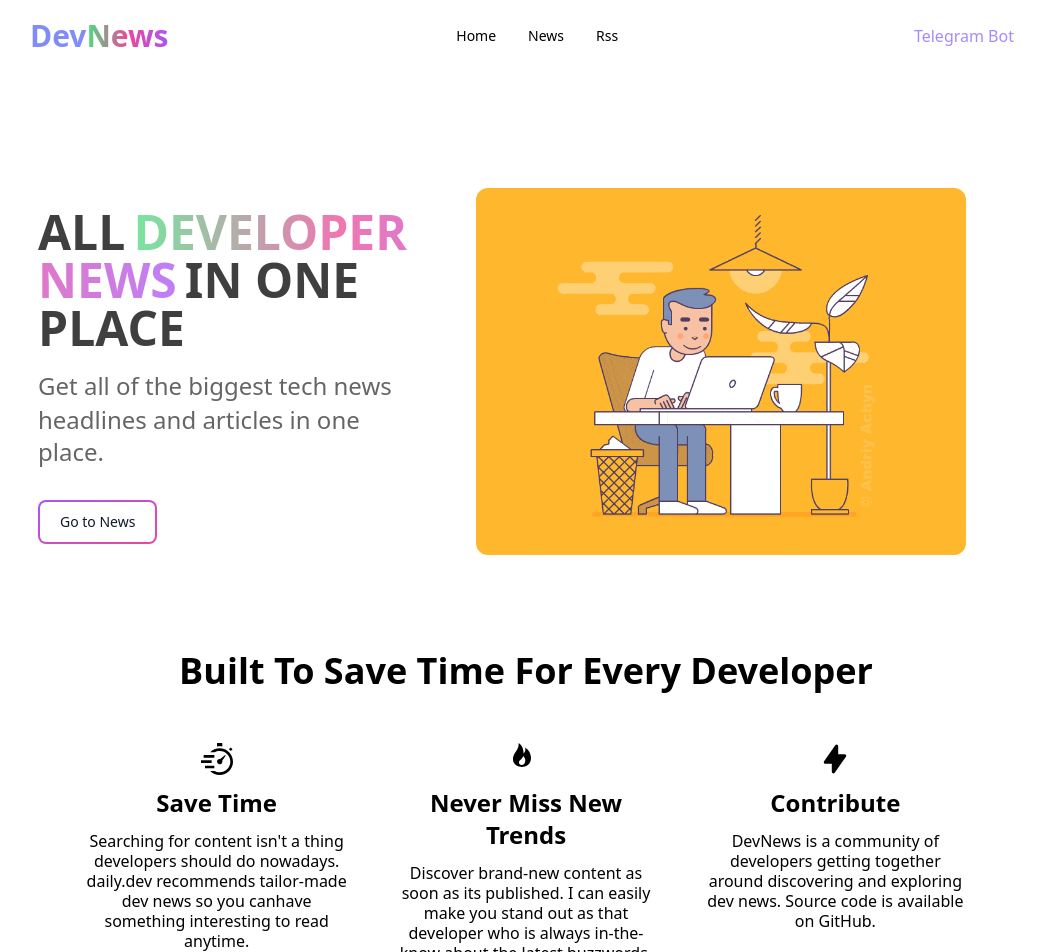
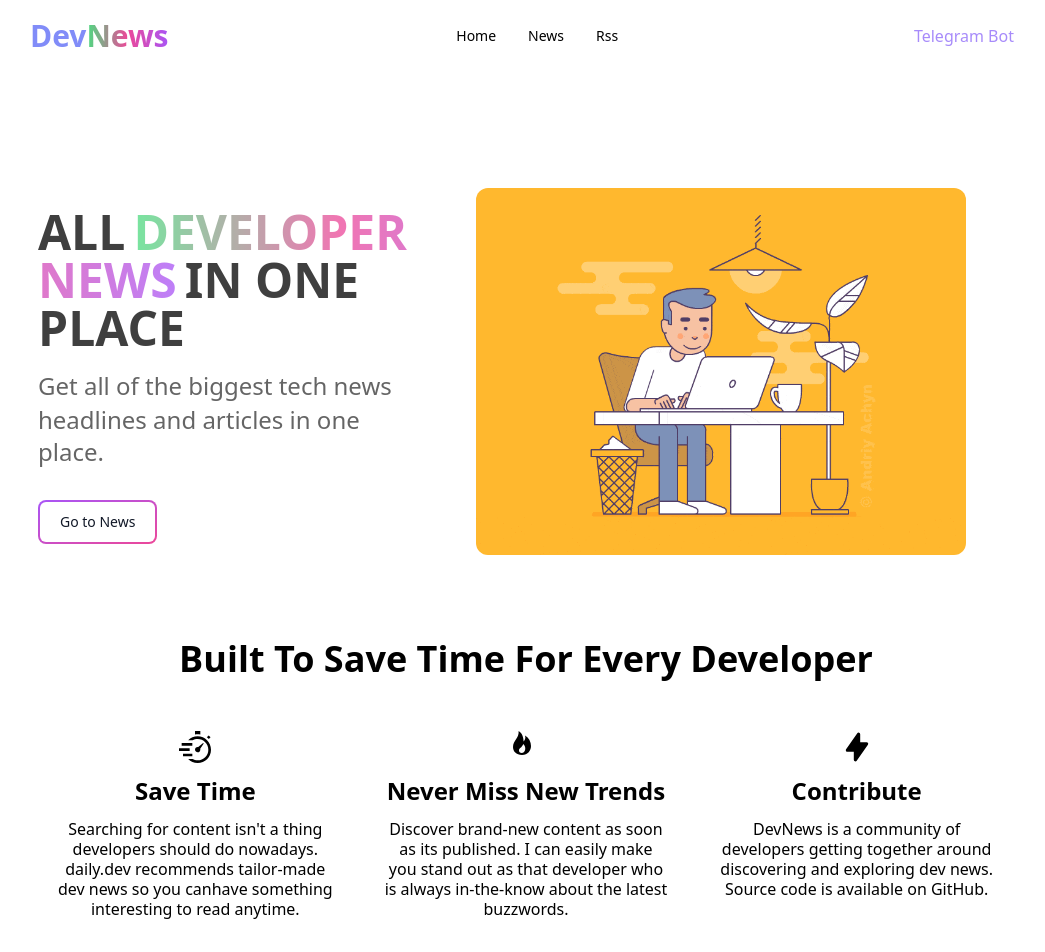
Before and after one commit to amrohan/DevNews-Frontend, a Next.js app: page / in a window 1280 px wide. Shown: the top 952 px of the page, without its empty margins (114-1159 px from the left). Built offline with nearby package versions, Linux system fonts and the light colour scheme.

Commit message:
Hompage complited

```diff
--- a/pages/index.js
+++ b/pages/index.js
@@ -1,6 +1,6 @@
 import Link from "next/link";
 import Head from "next/head";
-import { useEffect, useState } from "react";
+import { useState } from "react";
 import cn from "clsx";
 
 export default function Home() {
@@ -49,7 +49,7 @@
       </Head>
       <section className="h-full">
         {/* <!--Main--> */}
-        <div className="pt-24 mx-auto flex flex-wrap flex-col md:flex-row items-center">
+        <div className="pt-24 mx-auto flex flex-wrap flex-col md:flex-row items-center ">
           {/* <!--Left Col--> */}
           <div className="flex flex-col w-full xl:w-2/5 justify-center lg:items-start overflow-y-hidden">
             <h1 className="my-4 text-3xl md:text-5xl dark:text-white opacity-75 font-bold leading-tight text-center md:text-left">
@@ -77,27 +77,25 @@
           </div>
 
           {/* <!--Right Col--> */}
-          <div className="w-full xl:w-3/5 p-5 md:p-12 mx-auto overflow-hidden rounded-lg">
+          <div className="w-full xl:w-3/5 p-5 md:p-12 overflow-hidden rounded-lg">
             <img
               className={cn(
-                "duration-700 ease-in-out rounded-xl",
+                "duration-700 ease-in-out rounded-xl w-full md:w-9/12 lg:w-full",
                 blur ? "grayscale blur-lg" : "grayscale-0 blur-0"
               )}
               src="/per.gif"
-              width={500}
-              height={350}
               alt="Homage page gif"
             />
           </div>
         </div>
       </section>
-      <section className="m-4 md:m-8 dark:bg-zinc-900 dark:text-gray-100">
-        <div className="container mx-auto p-4 my-5 space-y-2 text-center">
+      <section className="dark:bg-zinc-900 dark:text-gray-100">
+        <div className="mx-auto p-4 my-5 space-y-2 text-center">
           <h2 className="text-3xl md:text-4xl font-bold">
             Built To Save Time For Every Developer
           </h2>
         </div>
-        <div className="container mx-auto grid justify-center gap-4 sm:grid-cols-2 lg:grid-cols-3">
+        <div className="mx-auto grid justify-center gap-4 sm:grid-cols-2 lg:grid-cols-3">
           <div className="flex flex-col items-center p-4 text-center">
             <svg
               xmlns="http://www.w3.org/2000/svg"
@@ -120,7 +118,7 @@
             <svg
               className="w-8 h-8 dark:text-violet-400"
               xmlns="http://www.w3.org/2000/svg"
-              fillRrule="evenodd"
+              fillRule="evenodd"
               clipRule="evenodd"
               fill="currentColor"
             >
```
